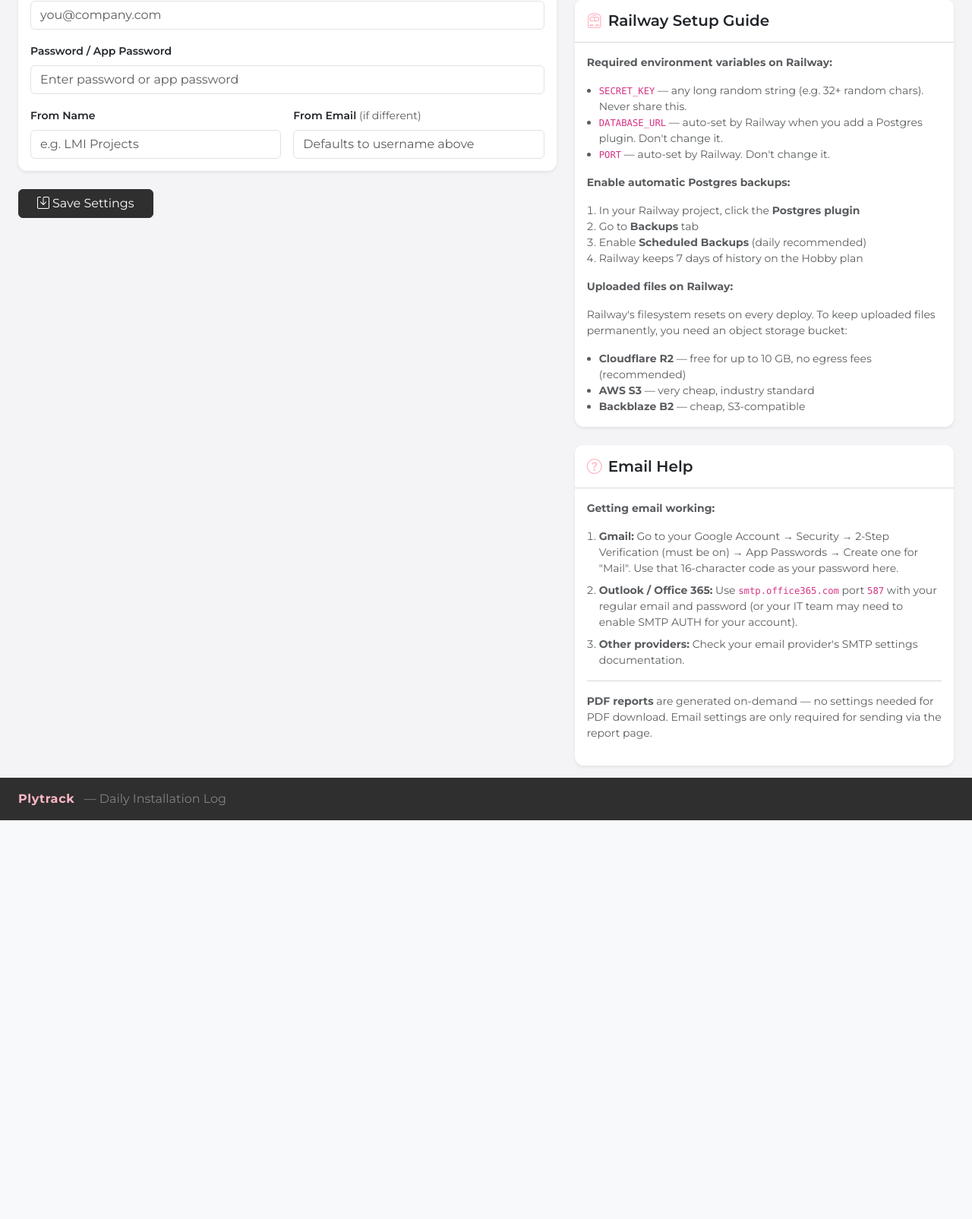
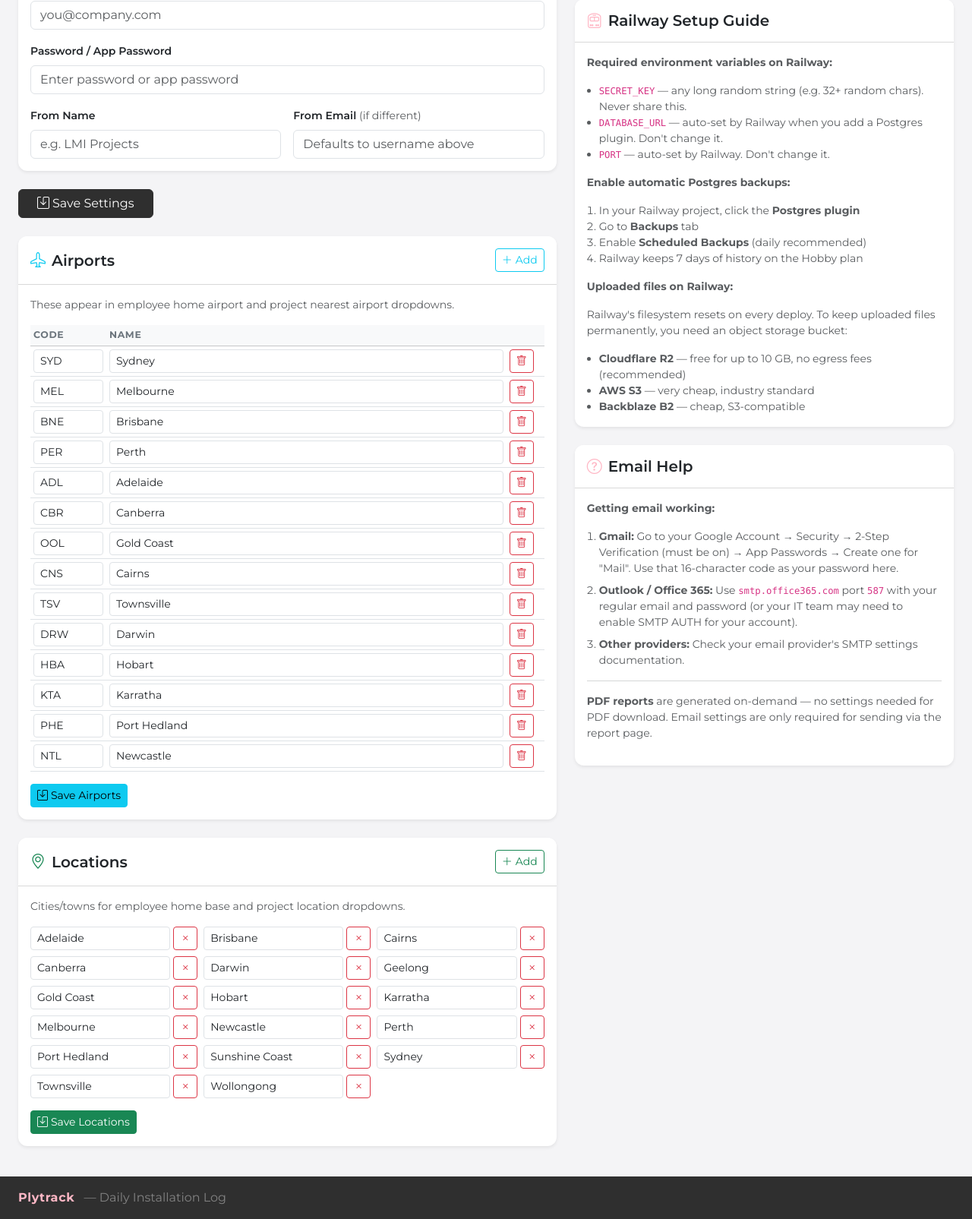
Before and after one commit to hollylmi/Tracking-Program, a Flask app: page /admin/settings in a window 1280 px wide. Shown: the part 658-2263 px from the top of the page at 76% size. Before the commit the page ends 1738 px from the top, so only its background shows below. Run offline with Flask 3, Linux system fonts and the light colour scheme; a user stored in the database is signed in.

Commit message:
feat: configurable airports & locations in admin settings
Airports and locations are now managed from Admin → Settings instead of
being hardcoded. Employee home base and home airport dropdowns pull from
these lists dynamically.

Co-Authored-By: Claude Opus 4.6 (1M context) <noreply@anthropic.com>

```diff
--- a/blueprints/admin.py
+++ b/blueprints/admin.py
@@ -813,9 +813,11 @@ def admin_employees():
                 flash('Employee deleted.', 'info')
         return redirect(url_for('admin.admin_employees'))
 
+    from utils.settings import get_airports, get_locations
     employees = Employee.query.order_by(Employee.name).all()
     roles = Role.query.order_by(Role.name).all()
-    return render_template('admin/employees.html', employees=employees, roles=roles)
+    return render_template('admin/employees.html', employees=employees, roles=roles,
+                           airports=get_airports(), locations=get_locations())
 
 
 @admin_bp.route('/admin/machines', methods=['GET', 'POST'])
@@ -1086,3 +1088,32 @@ def admin_settings():
         flash('Settings saved.', 'success')
         return redirect(url_for('admin.admin_settings'))
     return render_template('admin/settings.html', settings=settings)
+
+
+@admin_bp.route('/admin/settings/airports', methods=['POST'])
+@require_role('admin')
+def admin_save_airports():
+    settings = load_settings()
+    codes = request.form.getlist('airport_code')
+    names = request.form.getlist('airport_name')
+    airports = []
+    for code, name in zip(codes, names):
+        code = code.strip().upper()
+        name = name.strip()
+        if code and name:
+            airports.append({'code': code, 'name': name})
+    settings['airports'] = airports
+    save_settings(settings)
+    flash(f'{len(airports)} airports saved.', 'success')
+    return redirect(url_for('admin.admin_settings'))
+
+
+@admin_bp.route('/admin/settings/locations', methods=['POST'])
+@require_role('admin')
+def admin_save_locations():
+    settings = load_settings()
+    locations = [loc.strip() for loc in request.form.getlist('location') if loc.strip()]
+    settings['locations'] = sorted(set(locations))
+    save_settings(settings)
+    flash(f'{len(locations)} locations saved.', 'success')
+    return redirect(url_for('admin.admin_settings'))
--- a/templates/admin/settings.html
+++ b/templates/admin/settings.html
@@ -87,6 +87,57 @@
       </button>
 
     </form>
+
+    <!-- Airports -->
+    <div class="card border-0 shadow-sm mb-4 mt-4">
+      <div class="card-header bg-white py-3 d-flex justify-content-between align-items-center">
+        <h5 class="mb-0 fw-semibold"><i class="bi bi-airplane me-2 text-info"></i>Airports</h5>
+        <button class="btn btn-sm btn-outline-info" onclick="addAirportRow()"><i class="bi bi-plus-lg me-1"></i>Add</button>
+      </div>
+      <div class="card-body">
+        <p class="text-muted small mb-3">These appear in employee home airport and project nearest airport dropdowns.</p>
+        <form method="POST" action="{{ url_for('admin.admin_save_airports') }}">
+          <table class="table table-sm align-middle mb-3" id="airportsTable">
+            <thead class="table-light">
+              <tr><th style="width:100px">Code</th><th>Name</th><th style="width:50px"></th></tr>
+            </thead>
+            <tbody>
+              {% for ap in settings.get('airports', []) %}
+              <tr>
+                <td><input name="airport_code" class="form-control form-control-sm" value="{{ ap.code }}" placeholder="SYD" required style="text-transform:uppercase"></td>
+                <td><input name="airport_name" class="form-control form-control-sm" value="{{ ap.name }}" placeholder="Sydney" required></td>
+                <td><button type="button" class="btn btn-sm btn-outline-danger" onclick="this.closest('tr').remove()"><i class="bi bi-trash"></i></button></td>
+              </tr>
+              {% endfor %}
+            </tbody>
+          </table>
+          <button type="submit" class="btn btn-info btn-sm"><i class="bi bi-save me-1"></i>Save Airports</button>
+        </form>
+      </div>
+    </div>
+
+    <!-- Locations -->
+    <div class="card border-0 shadow-sm mb-4">
+      <div class="card-header bg-white py-3 d-flex justify-content-between align-items-center">
+        <h5 class="mb-0 fw-semibold"><i class="bi bi-geo-alt me-2 text-success"></i>Locations</h5>
+        <button class="btn btn-sm btn-outline-success" onclick="addLocationRow()"><i class="bi bi-plus-lg me-1"></i>Add</button>
+      </div>
+      <div class="card-body">
+        <p class="text-muted small mb-3">Cities/towns for employee home base and project location dropdowns.</p>
+        <form method="POST" action="{{ url_for('admin.admin_save_locations') }}">
+          <div id="locationsContainer" class="row g-2 mb-3">
+            {% for loc in settings.get('locations', [])|sort %}
+            <div class="col-6 col-md-4 d-flex gap-1">
+              <input name="location" class="form-control form-control-sm" value="{{ loc }}" required>
+              <button type="button" class="btn btn-sm btn-outline-danger" onclick="this.parentElement.remove()"><i class="bi bi-x"></i></button>
+            </div>
+            {% endfor %}
+          </div>
+          <button type="submit" class="btn btn-success btn-sm"><i class="bi bi-save me-1"></i>Save Locations</button>
+        </form>
+      </div>
+    </div>
+
   </div>
 
   <div class="col-lg-5">
@@ -176,3 +227,31 @@
   </div>
 </div>
 {% endblock %}
+
+{% block scripts %}
+<script>
+function addAirportRow() {
+  const tbody = document.querySelector('#airportsTable tbody');
+  const tr = document.createElement('tr');
+  tr.innerHTML = `
+    <td><input name="airport_code" class="form-control form-control-sm" placeholder="e.g. MKY" required style="text-transform:uppercase"></td>
+    <td><input name="airport_name" class="form-control form-control-sm" placeholder="e.g. Mackay" required></td>
+    <td><button type="button" class="btn btn-sm btn-outline-danger" onclick="this.closest('tr').remove()"><i class="bi bi-trash"></i></button></td>
+  `;
+  tbody.appendChild(tr);
+  tr.querySelector('input').focus();
+}
+
+function addLocationRow() {
+  const container = document.getElementById('locationsContainer');
+  const div = document.createElement('div');
+  div.className = 'col-6 col-md-4 d-flex gap-1';
+  div.innerHTML = `
+    <input name="location" class="form-control form-control-sm" placeholder="e.g. Mackay" required>
+    <button type="button" class="btn btn-sm btn-outline-danger" onclick="this.parentElement.remove()"><i class="bi bi-x"></i></button>
+  `;
+  container.appendChild(div);
+  div.querySelector('input').focus();
+}
+</script>
+{% endblock %}
--- a/utils/settings.py
+++ b/utils/settings.py
@@ -9,10 +9,41 @@ _SETTINGS_FILE = os.path.join(
 )
 
 
+_DEFAULT_AIRPORTS = [
+    {'code': 'SYD', 'name': 'Sydney'},
+    {'code': 'MEL', 'name': 'Melbourne'},
+    {'code': 'BNE', 'name': 'Brisbane'},
+    {'code': 'PER', 'name': 'Perth'},
+    {'code': 'ADL', 'name': 'Adelaide'},
+    {'code': 'CBR', 'name': 'Canberra'},
+    {'code': 'OOL', 'name': 'Gold Coast'},
+    {'code': 'CNS', 'name': 'Cairns'},
+    {'code': 'TSV', 'name': 'Townsville'},
+    {'code': 'DRW', 'name': 'Darwin'},
+    {'code': 'HBA', 'name': 'Hobart'},
+    {'code': 'KTA', 'name': 'Karratha'},
+    {'code': 'PHE', 'name': 'Port Hedland'},
+    {'code': 'NTL', 'name': 'Newcastle'},
+]
+
+_DEFAULT_LOCATIONS = [
+    'Sydney', 'Melbourne', 'Brisbane', 'Perth', 'Adelaide',
+    'Canberra', 'Gold Coast', 'Cairns', 'Townsville', 'Darwin',
+    'Hobart', 'Karratha', 'Port Hedland', 'Newcastle', 'Wollongong',
+    'Geelong', 'Sunshine Coast',
+]
+
+
 def load_settings():
     if os.path.exists(_SETTINGS_FILE):
         with open(_SETTINGS_FILE, 'r') as f:
-            return json.load(f)
+            data = json.load(f)
+        # Ensure airports/locations lists exist (backfill for older configs)
+        if 'airports' not in data:
+            data['airports'] = _DEFAULT_AIRPORTS
+        if 'locations' not in data:
+            data['locations'] = _DEFAULT_LOCATIONS
+        return data
     return {
         'company_name': '',
         'smtp_server': 'smtp.gmail.com',
@@ -21,7 +52,21 @@ def load_settings():
         'smtp_password': '',
         'from_name': '',
         'from_email': '',
+        'airports': _DEFAULT_AIRPORTS,
+        'locations': _DEFAULT_LOCATIONS,
     }
+
+
+def get_airports():
+    """Return list of {'code': 'SYD', 'name': 'Sydney'} dicts."""
+    settings = load_settings()
+    return settings.get('airports', _DEFAULT_AIRPORTS)
+
+
+def get_locations():
+    """Return sorted list of location name strings."""
+    settings = load_settings()
+    return sorted(settings.get('locations', _DEFAULT_LOCATIONS))
 
 
 def save_settings(data):
```
Also changed, not shown: templates/admin/employees.html (+7 -21 lines), utils/schedule.py (+16 -14 lines).
